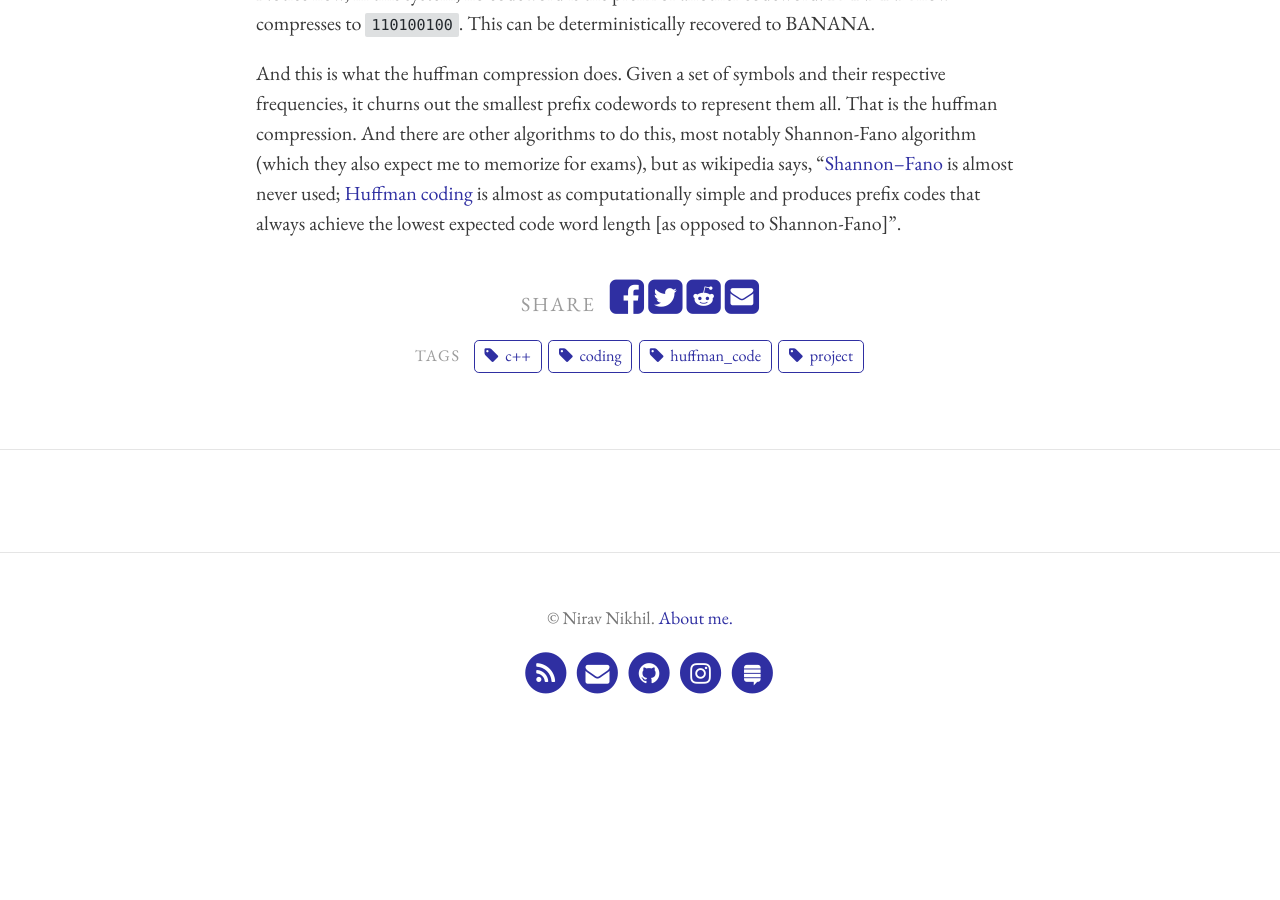
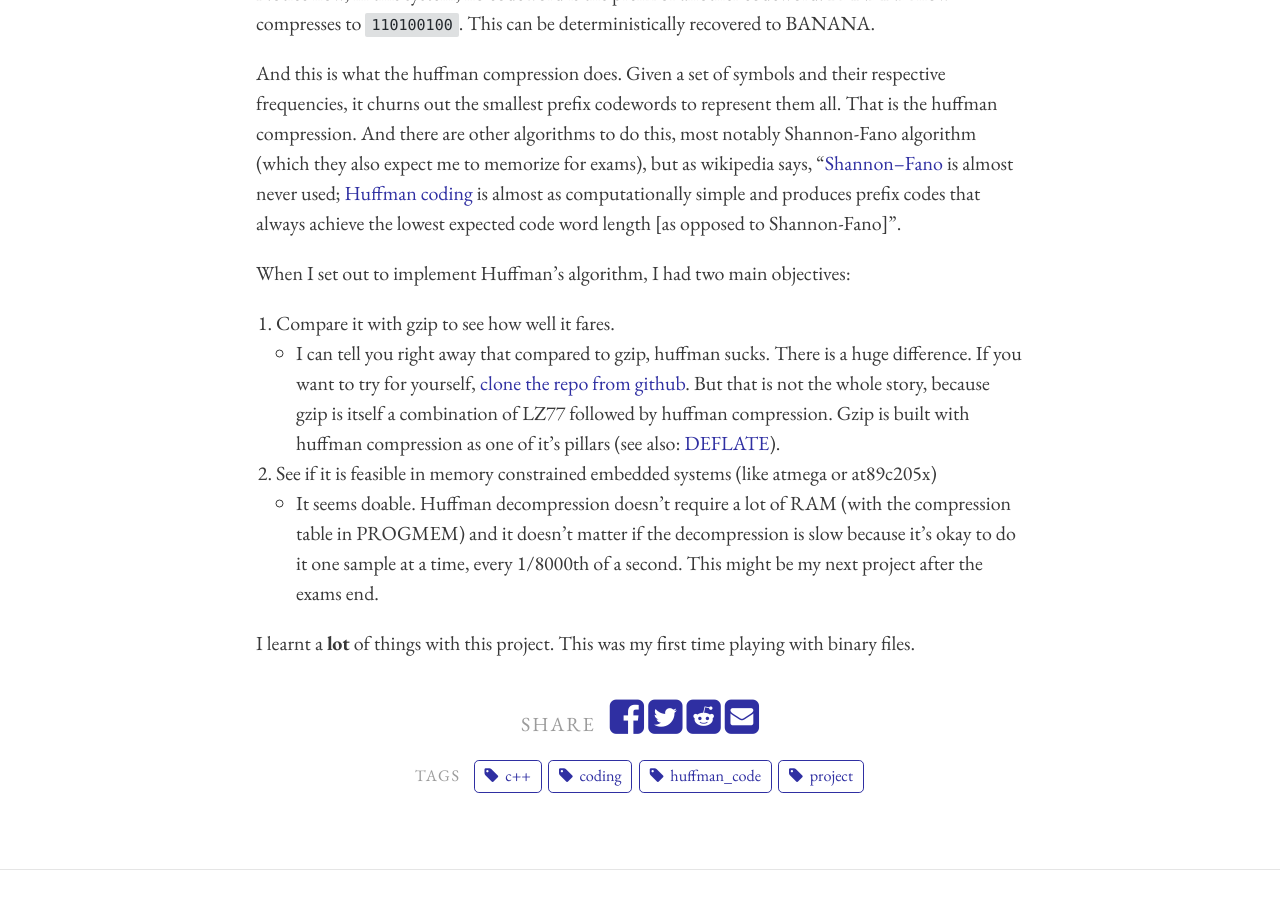
Before and after one commit to niravcodes/niravcodes.github.io, a Jekyll site: the page built from _posts/2019-02-14-writing-huffman-compression-in-cpp.md, in a window 1280 px wide and 900 px high, scrolled down 3612 px. Built offline with Jekyll 4.4.1, drawn with Linux system fonts in a browser that asks for light colours; comment, search, counter and statistics services are not loaded; before the commit the page ends 4378 px from its top, so only the background shows below that.

Commit message:
Update from Forestry.io nirav Nikhil updated _posts/2019-02-14-writing-huffman-compression-in-cpp.md

```diff
--- a/_posts/2019-02-14-writing-huffman-compression-in-cpp.md
+++ b/_posts/2019-02-14-writing-huffman-compression-in-cpp.md
@@ -13,6 +13,8 @@ date: 2019-02-14 13:05:22 +0000
 
 ---
 Da Vinci is quoted saying, "Art is never finished, only abandoned". I don't see why it should be any different for code. With that said, I'd like to declare my latest project: an [implementation of huffman's algorithm](https://github.com/niravcodes/huffman_compression "Huffman Compression Implementation by Nirav"), finis— abandoned. I meant to say abandoned. Missed my chance.
+
+<!--more-->
 
 So anyway, I've been working on it for about a week. I started a day before my Data Communication assessment inspired by a chapter on the Information Theory. There I was, at 11 in the night, having read for the first time in my life about huffman's algorithm and **I was thrilled!** I decided then, in the spur of the moment, to pull an all-nighter and write code for the huffman algorithm. Then I boiled some water, made myself a cup of strong coffee.
 
@@ -83,3 +85,12 @@ Applied to the BANANA example, the prefix constraint results in the following co
 Notice how, in this system, no codeword is the prefix of another codeword. BANANA now compresses to `110100100`. This can be deterministically recovered to BANANA.
 
 And this is what the huffman compression does. Given a set of symbols and their respective frequencies, it churns out the smallest prefix codewords to represent them all. That is the huffman compression. And there are other algorithms to do this, most notably Shannon-Fano algorithm (which they also expect me to memorize for exams), but as wikipedia says, "[Shannon–Fano](https://en.wikipedia.org/wiki/Shannon%E2%80%93Fano_coding) is almost never used; [Huffman coding](https://en.wikipedia.org/wiki/Huffman_coding "Huffman coding") is almost as computationally simple and produces prefix codes that always achieve the lowest expected code word length \[as opposed to Shannon-Fano\]".
+
+When I set out to implement Huffman's algorithm, I had two main objectives:
+
+1. Compare it with gzip to see how well it fares.
+   * I can tell you right away that compared to gzip, huffman sucks. There is a huge difference. If you want to try for yourself, [clone the repo from github](https://github.com/niravcodes/huffman_compression). But that is not the whole story, because gzip is itself a combination of LZ77 followed by huffman compression. Gzip is built with huffman compression as one of it's pillars (see also: [DEFLATE](https://en.wikipedia.org/wiki/DEFLATE)).
+2. See if it is feasible in memory constrained embedded systems (like atmega or at89c205x)
+   * It seems doable. Huffman decompression doesn't require a lot of RAM (with the compression table in PROGMEM) and it doesn't matter if the decompression is slow because it's okay to do it one sample at a time, every 1/8000th of a second. This might be my next project after the exams end.
+
+I learnt a **lot** of things with this project. This was my first time playing with binary files.
```
